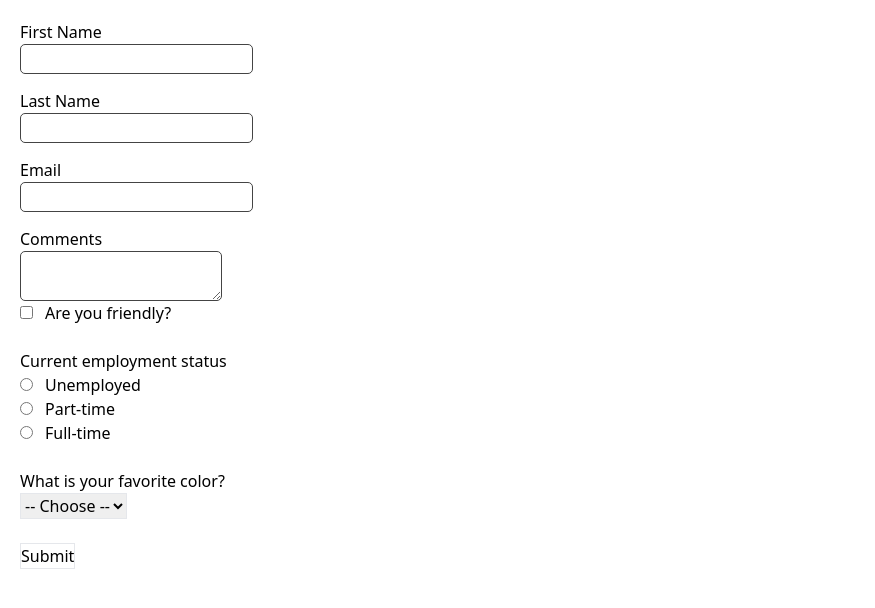
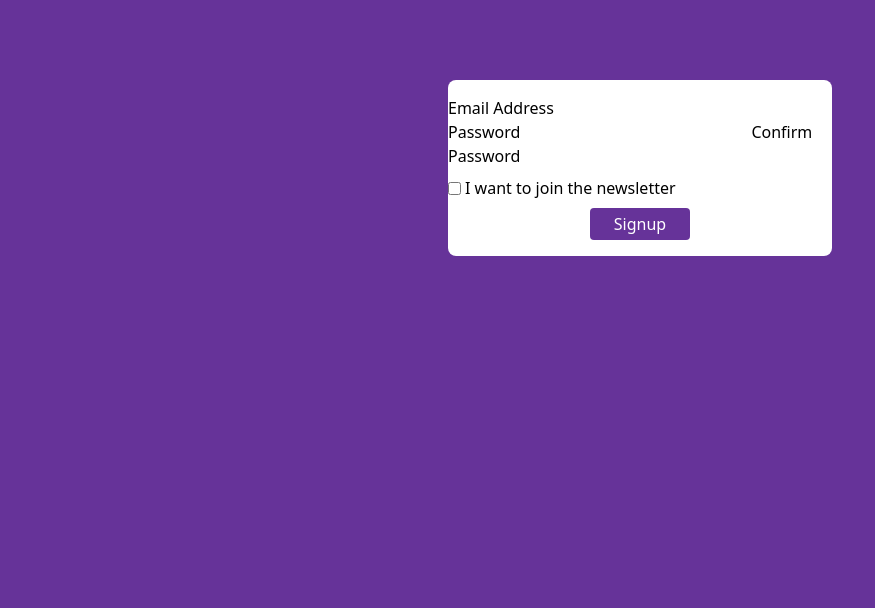
Before and after one commit to Mini-GT/meme-generator, a React (Vite) app: page / in a window 1280 px wide. Shown: the top 608 px of the page, without its empty margins (0-875 px from the left). Built offline with nearby package versions, Linux system fonts and the light colour scheme.

Commit message:
updated the correct href

```diff
--- a/index.html
+++ b/index.html
@@ -3,10 +3,10 @@
   <head>
     <meta charset="UTF-8" />
     <meta name="viewport" content="width=device-width, initial-scale=1.0" />
-    <link rel="stylesheet" href="./src/challenges/formInput/radio/style.css">
+    <link rel="stylesheet" href="./src/challenges/formInput/final challenge/style.css">
     <title>Meme Generator</title>
   </head>
-  <body>
+  <body class="bg-[#639]" >
     <div id="root"></div>
     <script type="module" src="/src/main.tsx"></script>
   </body>
--- a/src/main.tsx
+++ b/src/main.tsx
@@ -12,12 +12,13 @@ import { createRoot } from 'react-dom/client'
 // import Form from './testing/components/Form'
 // import FormInput from './challenges/formInput/part 3/FormInput'
 // import Radio from './challenges/formInput/radio/Radio'
-import Select from './challenges/formInput/select and input/Select'
+// import Select from './challenges/formInput/select and input/Select'
+import App from './challenges/formInput/final challenge/App'
 import './index.css'
 
 createRoot(document.getElementById('root')!).render(
   <StrictMode>
     {/* <App darkMode={false} /> */}
-    <Select />
+    <App />
   </StrictMode>,
 )
```
